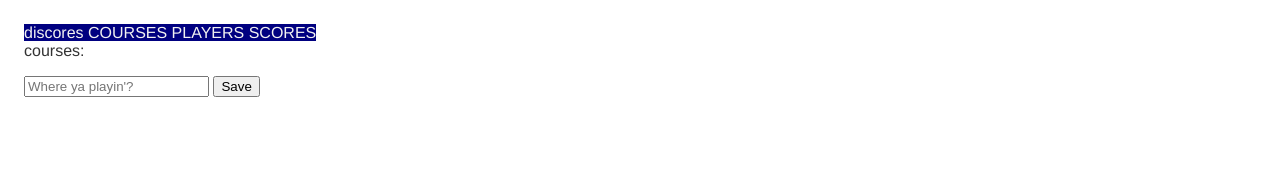
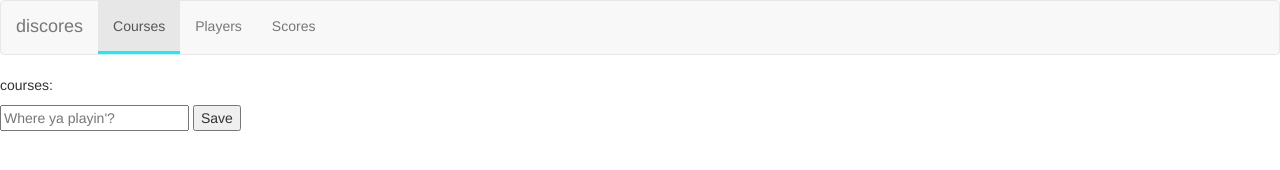
Before and after one commit to SpencerLynn/discores, a website: page public/index.html in a window 1280 px wide. Drawn offline with nearby package versions, Linux system fonts and the light colour scheme; no server answers; files whose address does not match are found by name.

Commit message:
Removed polymer because it was too heavy. Went with bootstrap material theme isntead.

```diff
--- a/bower.json
+++ b/bower.json
@@ -19,7 +19,8 @@
   ],
   "dependencies": {
     "angular-route": "~1.2.23",
-    "polymer": "Polymer/polymer#~0.4.2",
-    "paper-elements": "Polymer/paper-elements#~0.4.2"
+    "bootstrap-material-design": "~0.1.0",
+    "bootstrap": "~3.2.0",
+    "jQuery": "~2.1.1"
   }
 }
--- a/public/index.html
+++ b/public/index.html
@@ -3,50 +3,40 @@
   <head>
     <script src="bower_components/angular/angular.js"></script>
     <script src="bower_components/angular-route/angular-route.js"></script>
-    <script src="bower_components/platform/platform.js"></script>
+    <link rel="stylesheet" type="text/css" href="/styles/site.css">
 
-    <link rel="import" href="bower_components/paper-elements/paper-elements.html"></link>
-    <link rel="import" href="bower_components/font-roboto/roboto.html">
-    <link rel="import" href="bower_components/core-icons/core-icons.html">
-    <link rel="import" href="bower_components/core-toolbar/core-toolbar.html">
-    <link rel="import" href="bower_components/core-media-query/core-media-query.html">
-    <link rel="import" href="bower_components/paper-icon-button/paper-icon-button.html">
-    <link rel="import" href="bower_components/paper-tabs/paper-tabs.html">
-
-    <link rel="stylesheet" type="text/css" href="/styles/site.css">
+    <!-- Bootstrap Material -->
+    <link href="bower_components/bootstrap/dist/css/bootstrap.min.css" type="text/css" rel="stylesheet">
+    <link href="bower_components/bootstrap-material-design/dist/css/ripples.min.css" type="text/css" rel="stylesheet">
+    <link href="bower_components/bootstrap-material-design/dist/css/material-wfont.min.css" type="text/css" rel="stylesheet">
 
     <title>discores</title>
   </head>
-  <body unresolved ng-app="discores">
-    <div layout vertical fit>
-      <core-header-panel>
-        <core-toolbar>
-          <span>discores</span>
-
-          <paper-tabs id="tabs" selected="0" self-end>
-            <paper-tab>Courses</paper-tab>
-            <paper-tab>Players</paper-tab>
-            <paper-tab>Scores</paper-tab>
-          </paper-tabs>
-        </core-toolbar>
-
-        <div ng-view></div>
-      </core-header-panel>
-
-      <div style="display: none">
-        <a href="#/courses"></a>
-        <a href="#/players">Players</a>
-        <a href="#/scores">Scores</a>
+  <body ng-app="discores">
+    <div class="navbar navbar-default">
+      <div class="navbar-header">
+        <a class="navbar-brand">discores</a>
+      </div>
+      <div class="navbar-collapse collapse navbar-responsive-collapse">
+        <ul class="nav navbar-nav">
+          <li ng-class="{active: tab === 0}">
+            <a href="#/courses">Courses</a>
+          </li>
+          <li ng-class="{active: tab === 1}">
+            <a href="#/players">Players</a>
+          </li>
+          <li ng-class="{active: tab === 2}">
+            <a href="#/scores">Scores</a>
+          </li>
+        </ul>
       </div>
     </div>
+     <div ng-view></div>
   </body>
 
   <script src="/scripts/discores.js"></script>
-  <script>
-      var tabs = document.querySelector('paper-tabs');
-      tabs.addEventListener('core-select', function(){
-          console.log("Selected: " + tabs.selected);
-
-      });
-  </script>
+  <script src="bower_components/jQuery/dist/jQuery.min.js"></script>
+  <script src="bower_components/bootstrap/dist/js/bootstrap.min.js"></script>
+  <script src="bower_components/bootstrap-material-design/dist/js/ripples.js"></script>
+  <script src="bower_components/bootstrap-material-design/dist/js/material.js"></script>
 </html>
--- a/public/scripts/discores.js
+++ b/public/scripts/discores.js
@@ -29,6 +29,8 @@
   app.controller('CourseCtrl', ['$scope', '$http', '$routeParams', function($scope, $http, $routeParams) {
     var self = this;
 
+    $scope.$parent.tab = 0;
+
     self.courses = [];
 
     self.newName = '';
@@ -57,6 +59,8 @@
 
   app.controller('PlayerCtrl', ['$scope', '$http', '$routeParams', function ($scope, $http, $routeParams) {
     var self = this;
+
+    $scope.$parent.tab = 1;
 
     self.players = [];
 
@@ -88,6 +92,8 @@
 
   app.controller('ScoreCtrl', ['$scope', '$http', '$routeParams', function ($scope, $http, $routeParams) {
     var self = this;
+
+    $scope.$parent.tab = 2;
 
     self.allCourses = [];
     self.allPlayers = [];
--- a/public/styles/site.css
+++ b/public/styles/site.css
@@ -1,51 +1,10 @@
-body {
-  font-family: RobotoDraft, 'Helvetica Neue', Helvetica, Arial;
-  margin: 0;
-  padding: 24px;
-  color: #333;
-  -webkit-user-select: none;
-  -moz-user-select: none;
-  -ms-user-select: none;
-  user-select: none;
-  -webkit-tap-highlight-color: rgba(0,0,0,0);
-  -webkit-touch-callout: none;
+div.navbar-default {
+  #background: #11118A;
 }
 
-core-header-panel {
-  height: 100%;
-  overflow: auto;
-  -webkit-overflow-scrolling: touch;
+li.active {
+  border-bottom-color: #06F4FF;
+  border-bottom-width: medium;
+  border-bottom-style: solid;
+  #background: #0000A0;
 }
-
-#tabs {
-  width: 80%;
-  max-width: 600px;
-  margin: 10;
-  -webkit-user-select: none;
-  -moz-user-select: none;
-  -ms-user-select: none;
-  user-select: none;
-  text-transform: uppercase;
-}
-
-paper-tabs, core-toolbar {
-  color: #f1f1f1;
-  fill: #f1f1f1;
-  background: #000080;
-}
-
-core-toolbar paper-tabs {
-  box-shadow: none;
-}
-
-paper-tabs.core-selected {
-  color: #CF5300 !important;
-}
-
-paper-tabs::shadow #selectionBar {
-  background-color: #CF5300;
-}
-
-paper-tabs paper-tab::shadow #ink {
-  color: #CF5300;
-}
```
